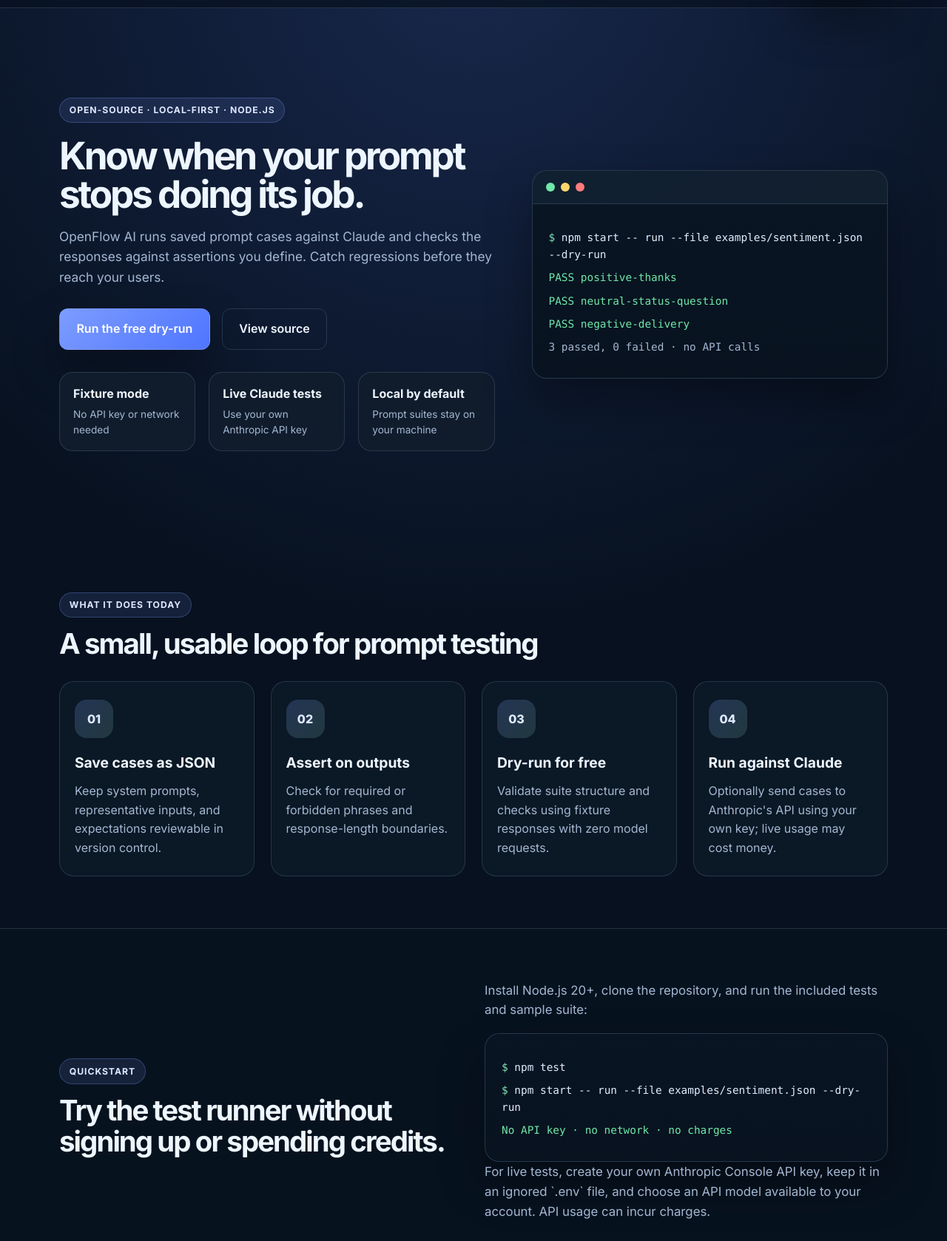
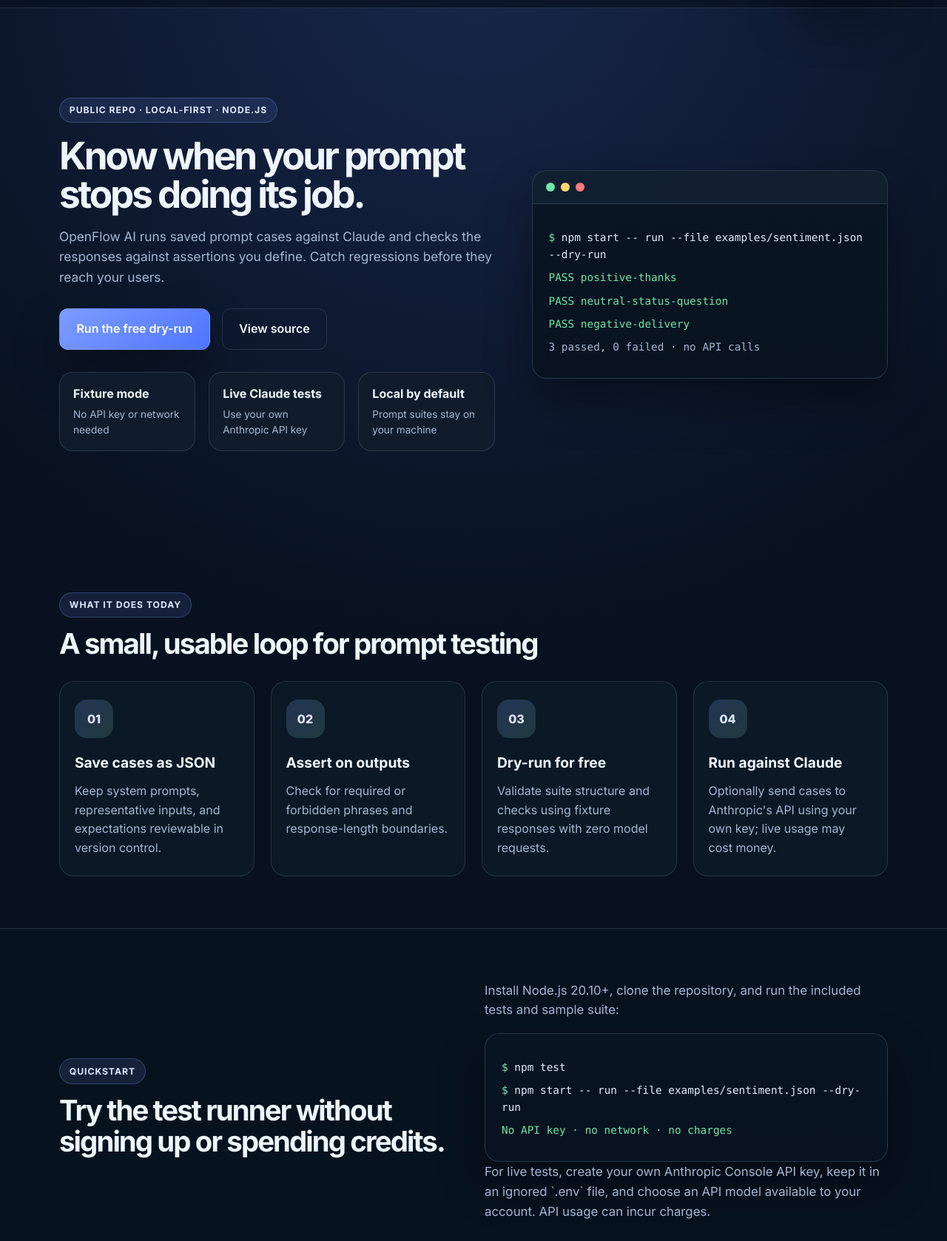
Before and after one commit to rishikannaaa/openflow-ai, a website: page index.html in a window 1280 px wide. Shown: the part 66-1744 px from the top of the page at 74% size. Drawn offline with Linux system fonts and the light colour scheme.

Commit message:
Clarify public project status

```diff
--- a/index.html
+++ b/index.html
@@ -35,7 +35,7 @@
     <main>
       <section class="hero container">
         <div class="hero-copy">
-          <span class="pill">Open-source · local-first · Node.js</span>
+          <span class="pill">Public repo · local-first · Node.js</span>
           <h1>Know when your prompt stops doing its job.</h1>
           <p>
             OpenFlow AI runs saved prompt cases against Claude and checks the
@@ -104,7 +104,7 @@
             <h2>Try the test runner without signing up or spending credits.</h2>
           </div>
           <div>
-            <p>Install Node.js 20+, clone the repository, and run the included tests and sample suite:</p>
+            <p>Install Node.js 20.10+, clone the repository, and run the included tests and sample suite:</p>
             <div class="hero-card">
               <div class="terminal">
                 <div class="line"><span class="prompt">$</span> npm test</div>
```
